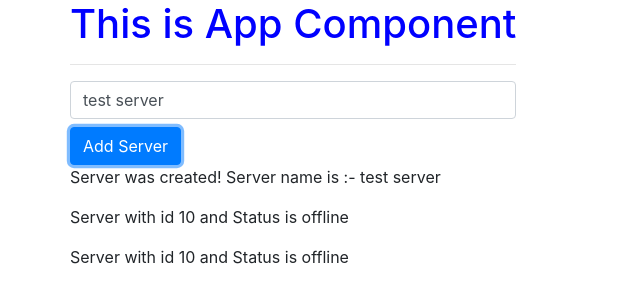
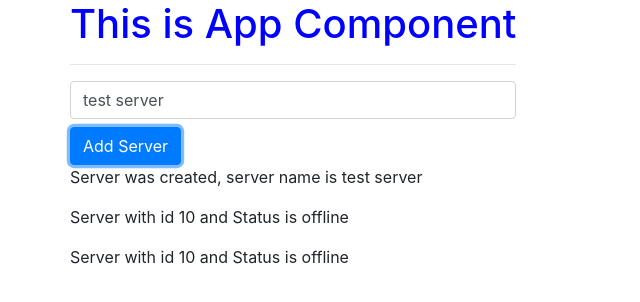
Before and after one commit to jaypalsodha/Angular-8, an Angular app in the folder angular-learning/: page / in a window 1280 px wide. Both pictures are taken after a click on the button "Add Server". Shown: the top 302 px of the page, without its empty margins (0-640 px from the left). Built offline with nearby package versions, Linux system fonts and the light colour scheme.

Commit message:
structural-directive

```diff
--- a/angular-learning/src/app/servers/servers.component.html
+++ b/angular-learning/src/app/servers/servers.component.html
@@ -7,7 +7,12 @@
  (click)="onCreateServer()">
     Add Server
 </button>
-<p> {{ serverCreationStatus }} </p>
-
+<!-- <p> {{ serverCreationStatus }} </p> -->
+<p *ngIf="serverCreated; else elseStatement">Server was created, server name is {{serverName}} </p>
+<ng-template #elseStatement>
+    <p>
+        No server was created!
+    </p>
+</ng-template>
 <app-server></app-server>
 <app-server></app-server>
--- a/angular-learning/src/app/servers/servers.component.ts
+++ b/angular-learning/src/app/servers/servers.component.ts
@@ -14,6 +14,7 @@
   allowNewServer: boolean = false;
   serverName :string="test server";
   serverCreationStatus:string ="No server was created!";
+  serverCreated:boolean=false;
   constructor() {
     setTimeout((
     ) => {
@@ -25,6 +26,7 @@
   }
 
   onCreateServer(){
+    this.serverCreated = true;
     this.serverCreationStatus = "Server was created! Server name is :- "+ this.serverName;
   }
 }
```
